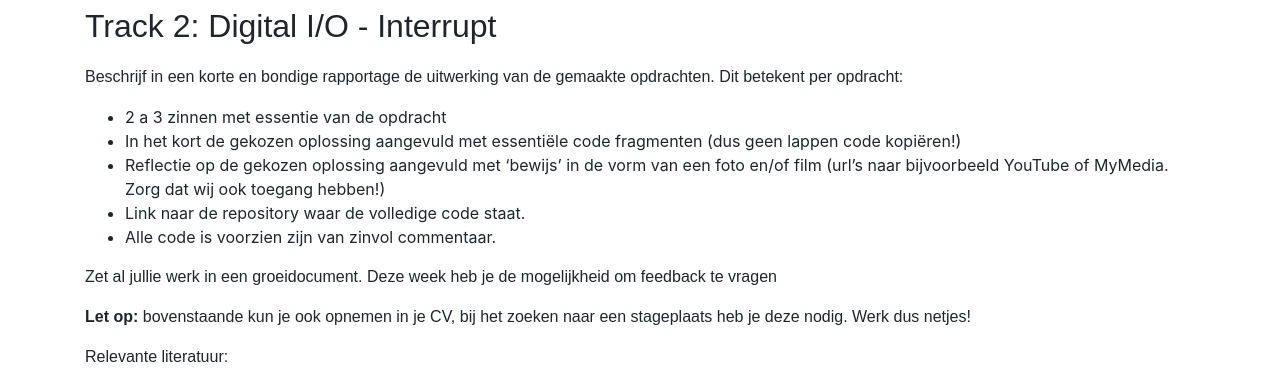
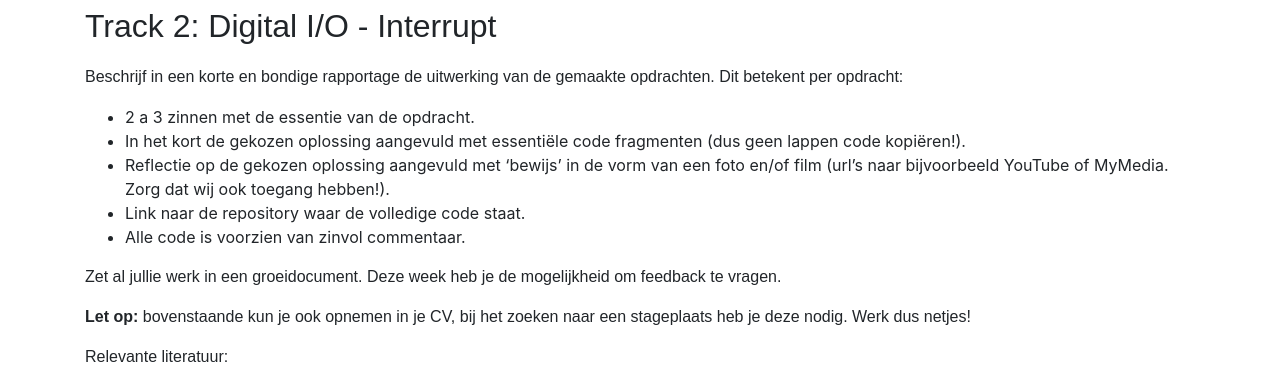
Before and after one commit to AvansTi/TI-2.3-Microcontrollers-Opgaven, a Jekyll site: the page built from subjects/week2/index.md, in a window 1280 px wide and 900 px high, scrolled down 579 px. Shown: the part 153-524 px from the top of the window. Built offline with Jekyll 4.4.1, drawn with Linux system fonts in a browser that asks for light colours; comment, search, counter and statistics services are not loaded.

Commit message:
Small edits in week 1-6 index

```diff
--- a/subjects/week2/index.md
+++ b/subjects/week2/index.md
@@ -10,13 +10,13 @@ todo:
 ## Track 2: Digital I/O - Interrupt
 
 Beschrijf in een korte en bondige rapportage de uitwerking van de gemaakte opdrachten. Dit betekent per opdracht:
-* 2 a 3 zinnen met essentie van de opdracht
-* In het kort de gekozen oplossing aangevuld met essentiële code fragmenten (dus geen lappen code kopiëren!)
-* Reflectie op de gekozen oplossing aangevuld met ‘bewijs’ in de vorm van een foto en/of film (url’s naar bijvoorbeeld YouTube of MyMedia. Zorg dat wij ook toegang hebben!)
+* 2 a 3 zinnen met de essentie van de opdracht.
+* In het kort de gekozen oplossing aangevuld met essentiële code fragmenten (dus geen lappen code kopiëren!).
+* Reflectie op de gekozen oplossing aangevuld met ‘bewijs’ in de vorm van een foto en/of film (url’s naar bijvoorbeeld YouTube of MyMedia. Zorg dat wij ook toegang hebben!).
 * Link naar de repository waar de volledige code staat.
-* Alle code is voorzien zijn van zinvol commentaar.
+* Alle code is voorzien van zinvol commentaar.
 
-Zet al jullie werk in een groeidocument. Deze week heb je de mogelijkheid om feedback te vragen
+Zet al jullie werk in een groeidocument. Deze week heb je de mogelijkheid om feedback te vragen.
 
 **Let op:** bovenstaande kun je ook opnemen in je CV, bij het zoeken naar een stageplaats heb je deze nodig. Werk dus netjes!
 
```
Also changed, not shown: subjects/week1/index.md (+4 -4 lines), subjects/week3/index.md (+4 -4 lines), subjects/week4/index.md (+4 -4 lines), subjects/week6/index.md (+4 -4 lines), README.md.
